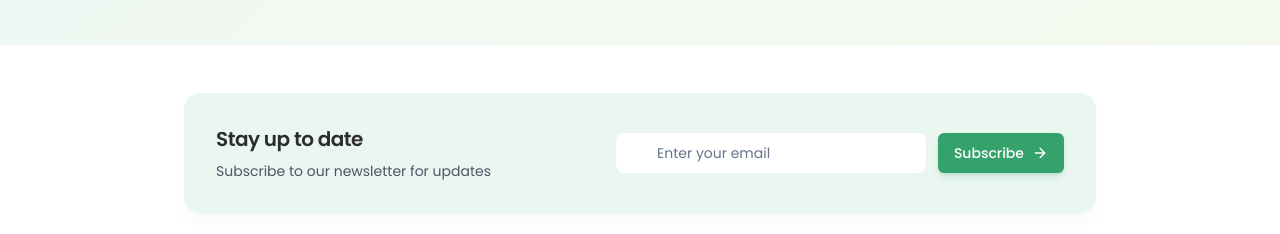
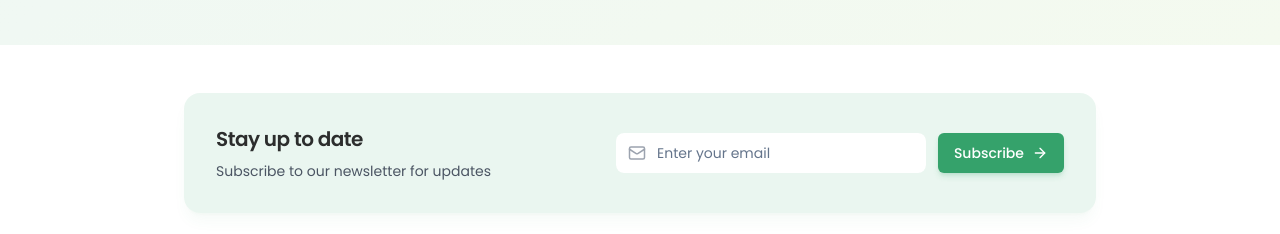
Before and after one commit to omar-marzook/deewan-spark-flow, a React (Vite) app: page / in a window 1280 px wide. Shown: the part 7456-7690 px from the top of the page. Built offline with nearby package versions, Linux system fonts and the light colour scheme.

Commit message:
Code edited in Lovable Code Editor
Edited UI in Lovable

```diff
--- a/src/components/footer/Newsletter.tsx
+++ b/src/components/footer/Newsletter.tsx
@@ -14,7 +14,7 @@ const Newsletter = () => {
           <div className="flex flex-col sm:flex-row gap-3 w-full md:w-auto max-w-md">
             <div className="relative flex-grow">
               <div className="absolute inset-y-0 left-3 flex items-center pointer-events-none">
-                <Mail size={18} className="text-gray-400" />
+                <Mail size={18} className="text-gray-400 z-10" />
               </div>
               <Input type="email" placeholder="Enter your email" className="w-full pl-10 pr-4 py-2.5 rounded-lg backdrop-blur-sm border border-white/50 focus:border-deewan-primary/30 focus:ring-deewan-primary/20 bg-white" />
             </div>
```
